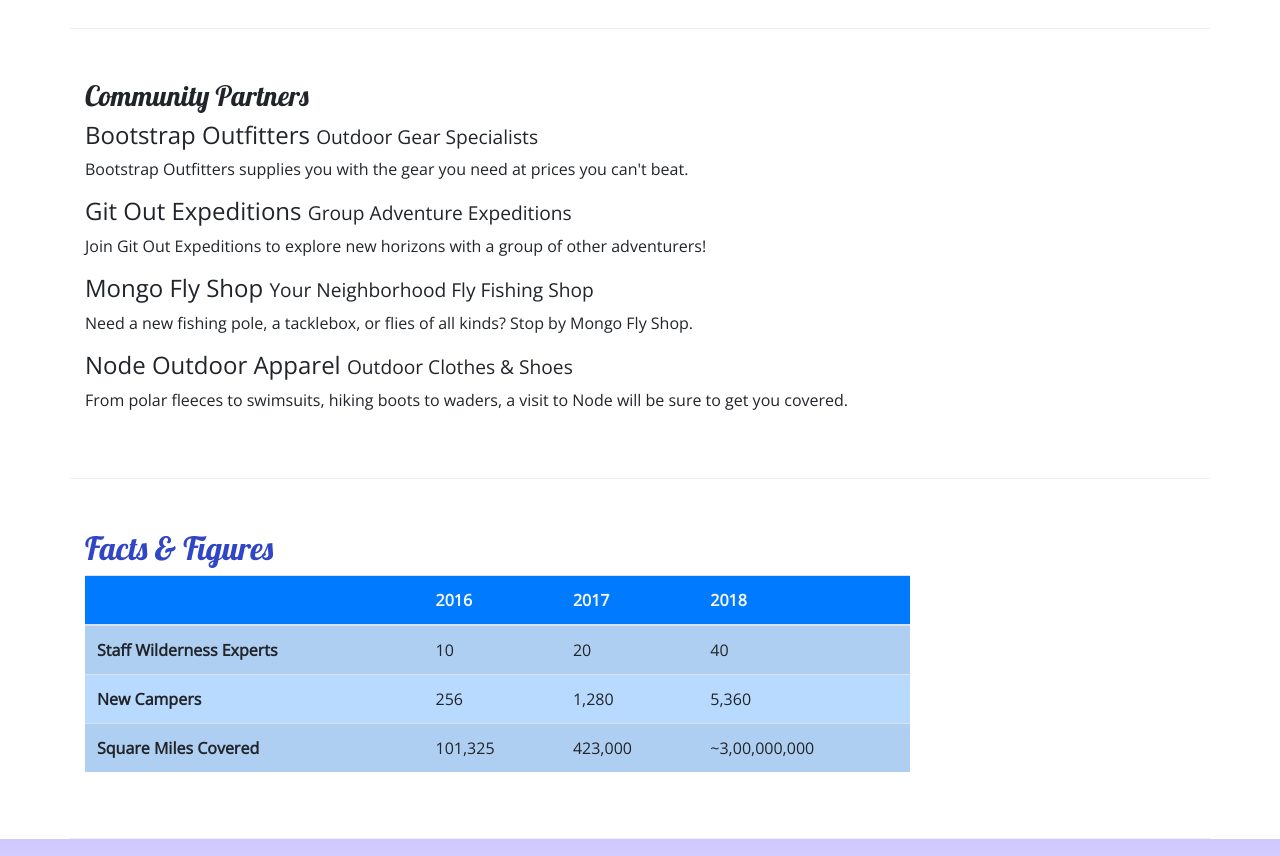
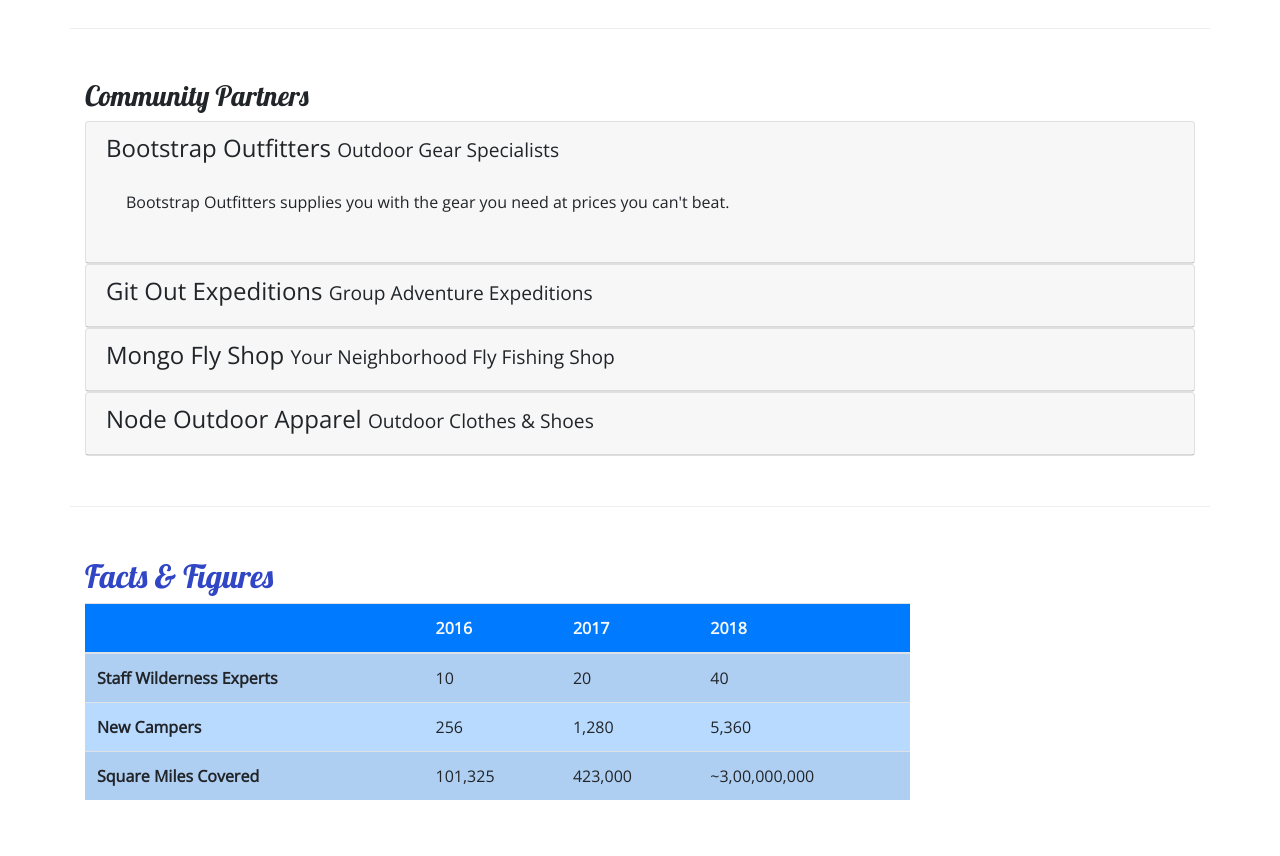
Before and after one commit to Jamesg95/First-Bootstrap-Project, a website: page aboutus.html in a window 1280 px wide. Shown: the part 800-1656 px from the top of the page. Drawn offline with nearby package versions, Linux system fonts and the light colour scheme.

Commit message:
Accordion

```diff
--- a/aboutus.html
+++ b/aboutus.html
@@ -98,14 +98,62 @@
         <div class="row row-content">
             <div class="col">
                 <h3>Community Partners</h3>
-                <h4>Bootstrap Outfitters <small>Outdoor Gear Specialists</small></h4>
-                <p class="d-none d-sm-block">Bootstrap Outfitters supplies you with the gear you need at prices you can't beat.</p>
-                <h4>Git Out Expeditions <small>Group Adventure Expeditions</small></h4>
-                <p class="d-none d-sm-block">Join Git Out Expeditions to explore new horizons with a group of other adventurers!</p>
-                <h4>Mongo Fly Shop <small>Your Neighborhood Fly Fishing Shop</small></h4>
-                <p class="d-none d-sm-block">Need a new fishing pole, a tacklebox, or flies of all kinds? Stop by Mongo Fly Shop.</p>
-                <h4>Node Outdoor Apparel <small>Outdoor Clothes & Shoes</small></h4>
-                <p class="d-none d-sm-block">From polar fleeces to swimsuits, hiking boots to waders, a visit to Node will be sure to get you covered.</p>
+                <div id="accordion">
+                    <div class="card">
+                        <div role="tab" class="card-header">
+                            <h4>
+                                <a data-toggle="collapse" data-target="#bootstrap">Bootstrap Outfitters <small>Outdoor Gear Specialists</small></a>
+                            </h4>
+                            <div class="collaspe show" id="bootstrap" data-parent="#accordion">
+                                <div class="card-body">
+                                    <p class="d-none d-sm-block">Bootstrap Outfitters supplies you with the gear you need at prices you can't beat.</p>
+                                </div>
+                            </div>
+                        </div>
+                    </div>
+                    <div class="card">
+                        <div role="tab" class="card-header">
+                            <h4>
+                                <a class="collapsed" data-toggle="collapse" data-target="#git">
+                                    Git Out Expeditions <small>Group Adventure Expeditions</small>
+                                </a>
+                            </h4>
+                            <div class="collapse" id="git" data-parent="#accordion">
+                                <div class="card-body">
+                                    <p class="d-none d-sm-block">Join Git Out Expeditions to explore new horizons with a group of other adventurers!</p>
+                               </div>
+                            </div>
+                        </div>
+                    </div>
+                    <div class="card">
+                       <div role="tab" class="card-header">
+                            <h4>
+                                <a class="collapsed" data-toggle="collapse" data-target="#mongo">
+                                    Mongo Fly Shop <small>Your Neighborhood Fly Fishing Shop</small>
+                                </a>
+                            </h4>
+                            <div class="collapse" id="mongo" data-parent="#accordion">
+                                <div class="card-body">
+                                    <p class="d-none d-sm-block">Need a new fishing pole, a tacklebox, or flies of all kinds? Stop by Mongo Fly Shop.</p>
+                                </div>
+                            </div>
+                        </div>
+                    </div>
+                    <div class="card">
+                        <div role="tab" class="card-header">
+                            <h4>
+                                <a class="collapsed" data-toggle="collapse" data-target="#node">
+                                    Node Outdoor Apparel <small>Outdoor Clothes & Shoes</small>
+                                </a>
+                            </h4>
+                            <div class="collapse" id="node" data-parent="#accordion">
+                                <div class="card-body">
+                                    <p class="d-none d-sm-block">From polar fleeces to swimsuits, hiking boots to waders, a visit to Node will be sure to get you covered.</p>
+                                </div>
+                            </div>
+                        </div>
+                    </div>
+                </div>
             </div>
         </div>
 
```
